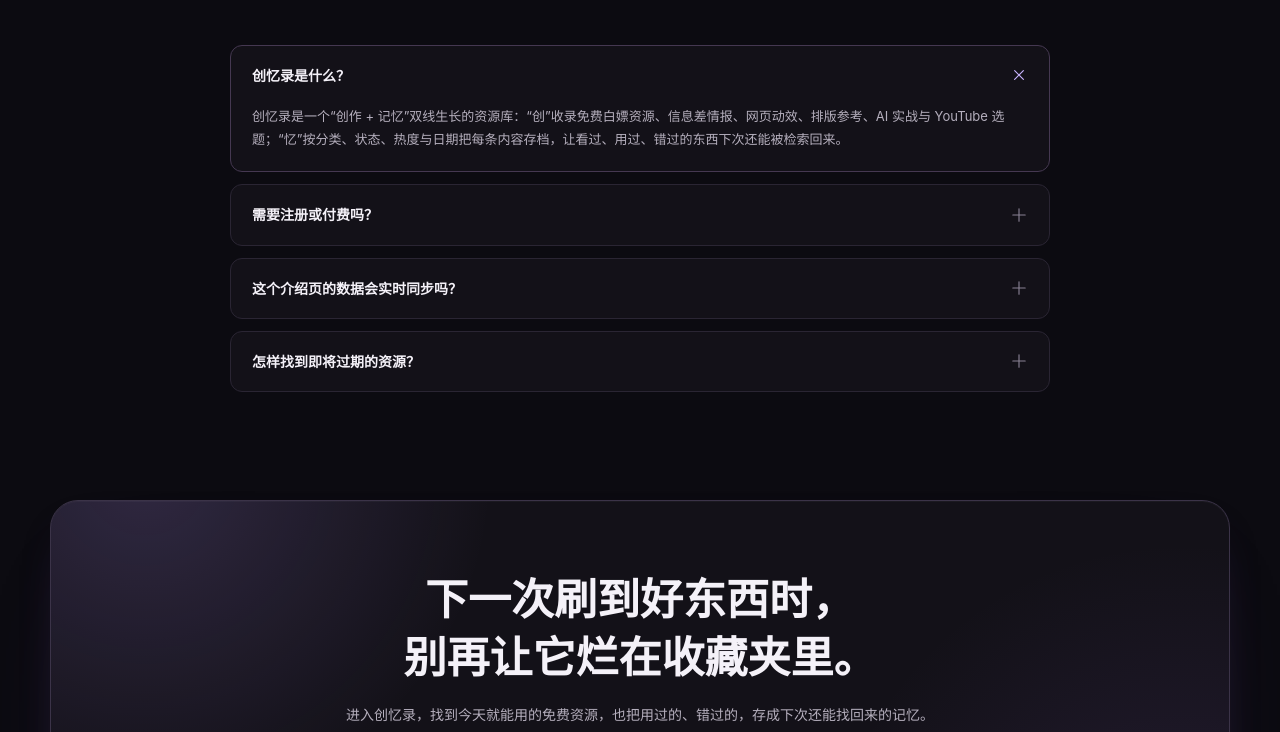
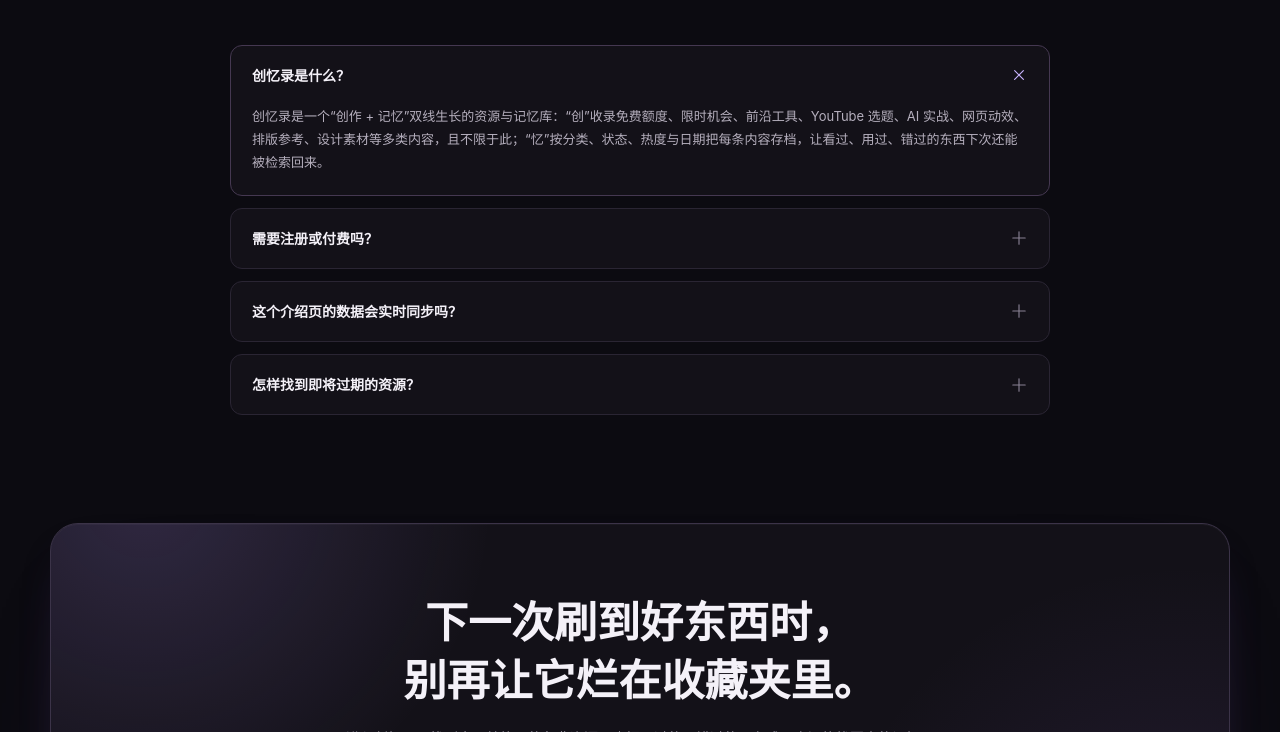
Before and after one commit to creatememori/creatememori-landing, a plain HTML site: page index.html in a window 1280 px wide. Shown: the part 4571-5303 px from the top of the page. Drawn offline with Linux system fonts and the light colour scheme; a web font is replaced by a local one.

Commit message:
Broaden FAQ introduction

```diff
--- a/index.html
+++ b/index.html
@@ -607,7 +607,7 @@ footer{border-top:1px solid var(--line);padding:44px 0 26px;color:var(--dim)}
   <div class="container">
     <div class="section-head rv"><div class="section-kicker">A FEW ANSWERS</div><h2 class="section-title" id="faqTitle">在开始之前，<br>你可能还想知道</h2></div>
     <div class="faq-list rv" data-from="scale">
-      <article class="faq-item open"><h3><button class="faq-q" type="button" aria-expanded="true" aria-controls="faqA1"><span>创忆录是什么？</span><span class="plus"><svg aria-hidden="true"><use href="#i-plus"/></svg></span></button></h3><div class="faq-a" id="faqA1"><div><p>创忆录是一个“创作 + 记忆”双线生长的资源库：“创”收录免费白嫖资源、信息差情报、网页动效、排版参考、AI 实战与 YouTube 选题；“忆”按分类、状态、热度与日期把每条内容存档，让看过、用过、错过的东西下次还能被检索回来。</p></div></div></article>
+      <article class="faq-item open"><h3><button class="faq-q" type="button" aria-expanded="true" aria-controls="faqA1"><span>创忆录是什么？</span><span class="plus"><svg aria-hidden="true"><use href="#i-plus"/></svg></span></button></h3><div class="faq-a" id="faqA1"><div><p>创忆录是一个“创作 + 记忆”双线生长的资源与记忆库：“创”收录免费额度、限时机会、前沿工具、YouTube 选题、AI 实战、网页动效、排版参考、设计素材等多类内容，且不限于此；“忆”按分类、状态、热度与日期把每条内容存档，让看过、用过、错过的东西下次还能被检索回来。</p></div></div></article>
       <article class="faq-item"><h3><button class="faq-q" type="button" aria-expanded="false" aria-controls="faqA2"><span>需要注册或付费吗？</span><span class="plus"><svg aria-hidden="true"><use href="#i-plus"/></svg></span></button></h3><div class="faq-a" id="faqA2"><div><p>当前创忆录页面可直接打开浏览，无需注册。具体外部资源的免费额度、限制和有效期，请以原始服务页面及创忆录中的说明为准。</p></div></div></article>
       <article class="faq-item"><h3><button class="faq-q" type="button" aria-expanded="false" aria-controls="faqA3"><span>这个介绍页的数据会实时同步吗？</span><span class="plus"><svg aria-hidden="true"><use href="#i-plus"/></svg></span></button></h3><div class="faq-a" id="faqA3"><div><p>不会实时同步。本页每天更新三次，573 条消息、12 个大类等数字为 2026 年 11 月 23 日页面快照。完整与最新内容请访问创忆录原站。</p></div></div></article>
       <article class="faq-item"><h3><button class="faq-q" type="button" aria-expanded="false" aria-controls="faqA4"><span>怎样找到即将过期的资源？</span><span class="plus"><svg aria-hidden="true"><use href="#i-plus"/></svg></span></button></h3><div class="faq-a" id="faqA4"><div><p>进入创忆录后，使用顶部“到期”入口查看到期雷达。卡片会标注今天到期、剩余天数或已经过期，便于你安排使用时间。</p></div></div></article>
```
